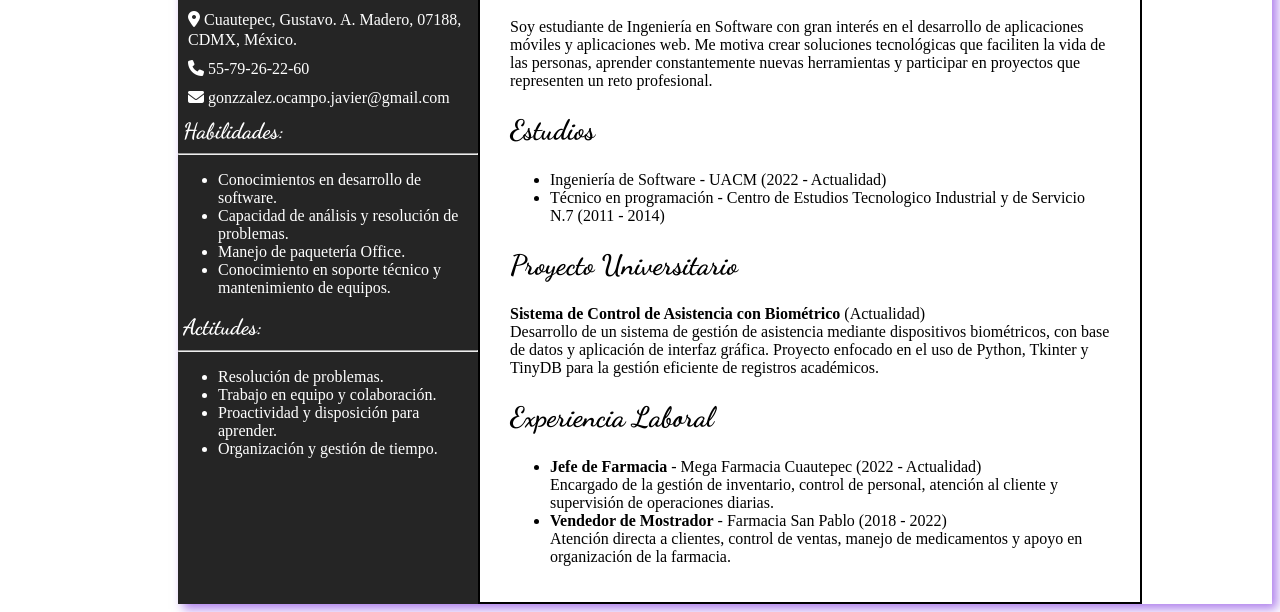
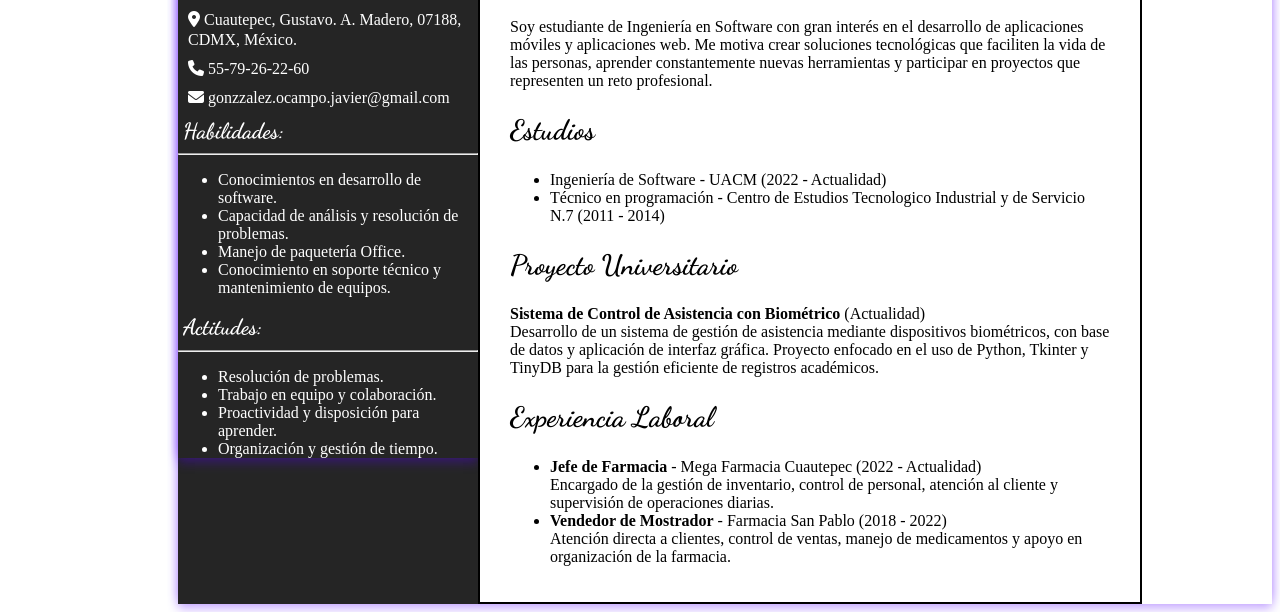
Before and after one commit to GonzalezJavier-1996/CurriculumVitae, a plain HTML site: page index.html in a window 1280 px wide. Shown: the part 250-862 px from the top of the page. Drawn offline with Linux system fonts and the light colour scheme; a web font is replaced by a local one.

Commit message:
Update CurriculumVitae.css

```diff
--- a/CurriculumVitae.css
+++ b/CurriculumVitae.css
@@ -1,6 +1,7 @@
 #skills-attitudes{
     width: 300px;
-
+    box-shadow: 0 -5px 10px rgba(89, 0, 255, 0.3),
+                0  5px 10px rgba(89, 0, 255, 0.3);
 }
 #nombre{
     max-height: 100px;
@@ -82,5 +83,6 @@
     display: flex;
     justify-content: flex-start;
     margin-left: 170px;
-    box-shadow: 5px 5px 10px rgba(94, 0, 218, 0.5); /* x-offset, y-offset, blur, color */
+    box-shadow: 0 -5px 10px rgba(89, 0, 255, 0.3),
+                0  5px 10px rgba(89, 0, 255, 0.3);
 }
```
